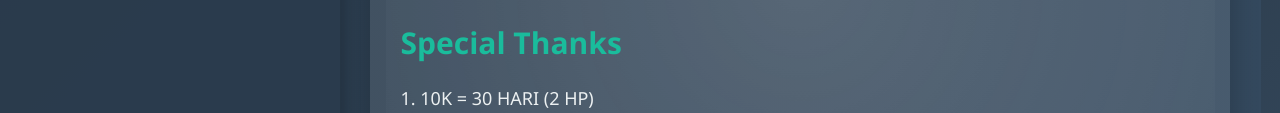
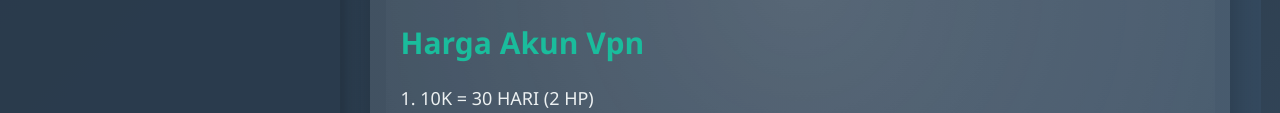
Before and after one commit to Hermananza/Hermananza.github.io, a plain HTML site: page index.html in a window 1280 px wide. Shown: the part 415-528 px from the top of the page. Drawn offline with Linux system fonts and the light colour scheme.

Commit message:
Update index.html

```diff
--- a/index.html
+++ b/index.html
@@ -278,7 +278,7 @@ transform: scale(1.2);
             <p>Disini menyediakan akun vpn dengan protokol SSH, VMESS, VLESS DAN TROJAN. Utuk server baru ada singapura dan indonesia.</p>
 
             <div class="Harga Akun Vpn">
-                <h2>Special Thanks</h2>
+                <h2>Harga Akun Vpn</h2>
                 <p>1. 10K = 30 HARI (2 HP)</p>
                 <p>2. 20K = 70 HARI (2 HP)</p>
                 <p>3. 25K = 90 HARI (2 HP)</p>
```
